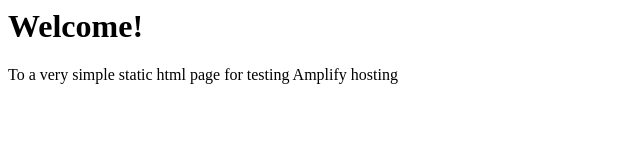
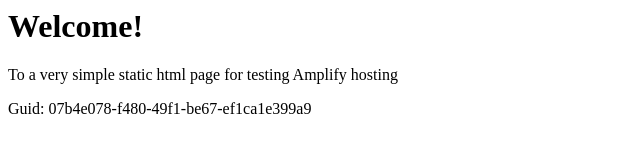
Before and after one commit to aws-aemilia-arn/Github-PR-Commit-Integration-Test-DoNotTouch-Gith-P5X5MO5I-v1-prod-eu-north-1, a website: page src/index.html in a window 1280 px wide. Shown: the whole page, without its empty margins (0-640 px from the left). Drawn offline with Linux system fonts and the light colour scheme.

Commit message:
commit from integ tests

```diff
--- a/src/index.html
+++ b/src/index.html
@@ -1,3 +1,5 @@
+
+
 <html lang="en">
 
 <head>
@@ -10,6 +12,6 @@
 <body>
     <h1>Welcome!</h1>
     <p>To a very simple static html page for testing Amplify hosting</p>
-</body>
+    <p>Guid: 07b4e078-f480-49f1-be67-ef1ca1e399a9</p></body>
 
 </html>
```
